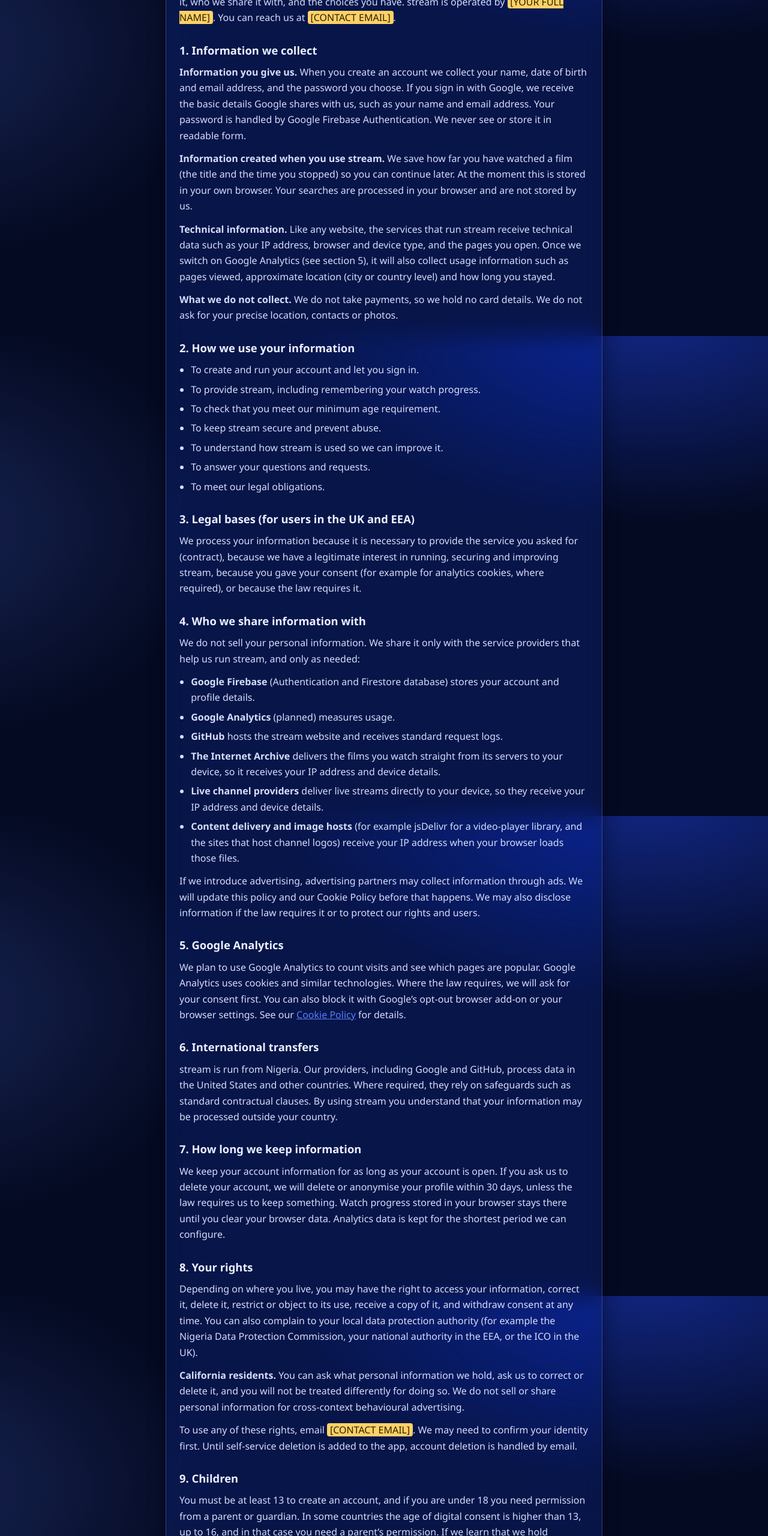
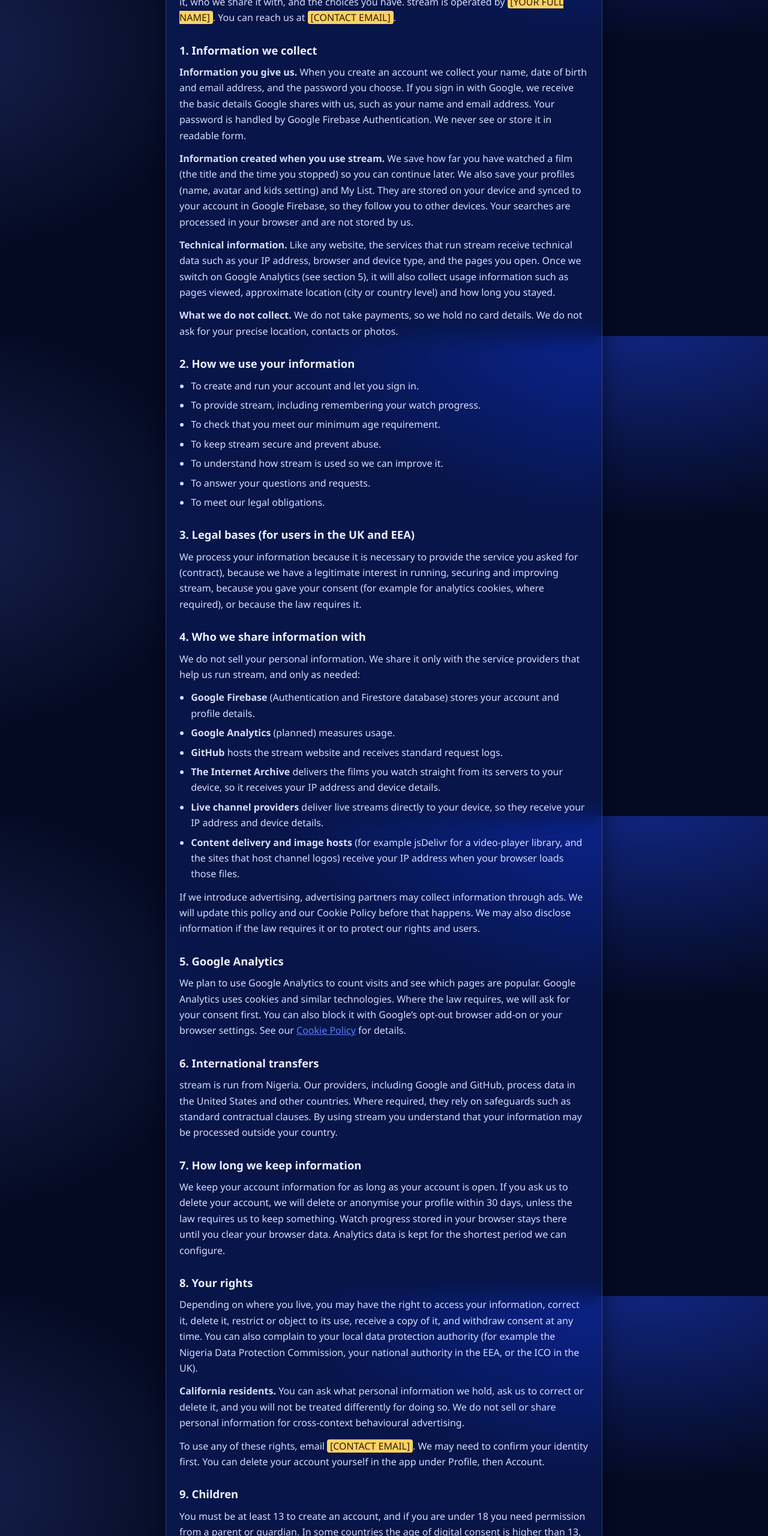
Before and after one commit to Temi5279/Stream-2.0, a plain HTML site: page privacy/index.html in a window 1280 px wide. Shown: the part 240-2800 px from the top of the page at 60% size. Drawn offline with Linux system fonts and the light colour scheme.

Commit message:
Update index.html

```diff
--- a/privacy/index.html
+++ b/privacy/index.html
@@ -24,7 +24,7 @@
 
       <h2>1. Information we collect</h2>
       <p><strong>Information you give us.</strong> When you create an account we collect your name, date of birth and email address, and the password you choose. If you sign in with Google, we receive the basic details Google shares with us, such as your name and email address. Your password is handled by Google Firebase Authentication. We never see or store it in readable form.</p>
-      <p><strong>Information created when you use stream.</strong> We save how far you have watched a film (the title and the time you stopped) so you can continue later. At the moment this is stored in your own browser. Your searches are processed in your browser and are not stored by us.</p>
+      <p><strong>Information created when you use stream.</strong> We save how far you have watched a film (the title and the time you stopped) so you can continue later. We also save your profiles (name, avatar and kids setting) and My List. They are stored on your device and synced to your account in Google Firebase, so they follow you to other devices. Your searches are processed in your browser and are not stored by us.</p>
       <p><strong>Technical information.</strong> Like any website, the services that run stream receive technical data such as your IP address, browser and device type, and the pages you open. Once we switch on Google Analytics (see section 5), it will also collect usage information such as pages viewed, approximate location (city or country level) and how long you stayed.</p>
       <p><strong>What we do not collect.</strong> We do not take payments, so we hold no card details. We do not ask for your precise location, contacts or photos.</p>
 
@@ -66,7 +66,7 @@
       <h2>8. Your rights</h2>
       <p>Depending on where you live, you may have the right to access your information, correct it, delete it, restrict or object to its use, receive a copy of it, and withdraw consent at any time. You can also complain to your local data protection authority (for example the Nigeria Data Protection Commission, your national authority in the EEA, or the ICO in the UK).</p>
       <p><strong>California residents.</strong> You can ask what personal information we hold, ask us to correct or delete it, and you will not be treated differently for doing so. We do not sell or share personal information for cross-context behavioural advertising.</p>
-      <p>To use any of these rights, email <mark class="todo">[CONTACT EMAIL]</mark>. We may need to confirm your identity first. Until self-service deletion is added to the app, account deletion is handled by email.</p>
+      <p>To use any of these rights, email <mark class="todo">[CONTACT EMAIL]</mark>. We may need to confirm your identity first. You can delete your account yourself in the app under Profile, then Account.</p>
 
       <h2>9. Children</h2>
       <p>You must be at least 13 to create an account, and if you are under 18 you need permission from a parent or guardian. In some countries the age of digital consent is higher than 13, up to 16, and in that case you need a parent’s permission. If we learn that we hold information from a child under 13, we will delete it. Parents who think this has happened can contact us at <mark class="todo">[CONTACT EMAIL]</mark>.</p>
```
